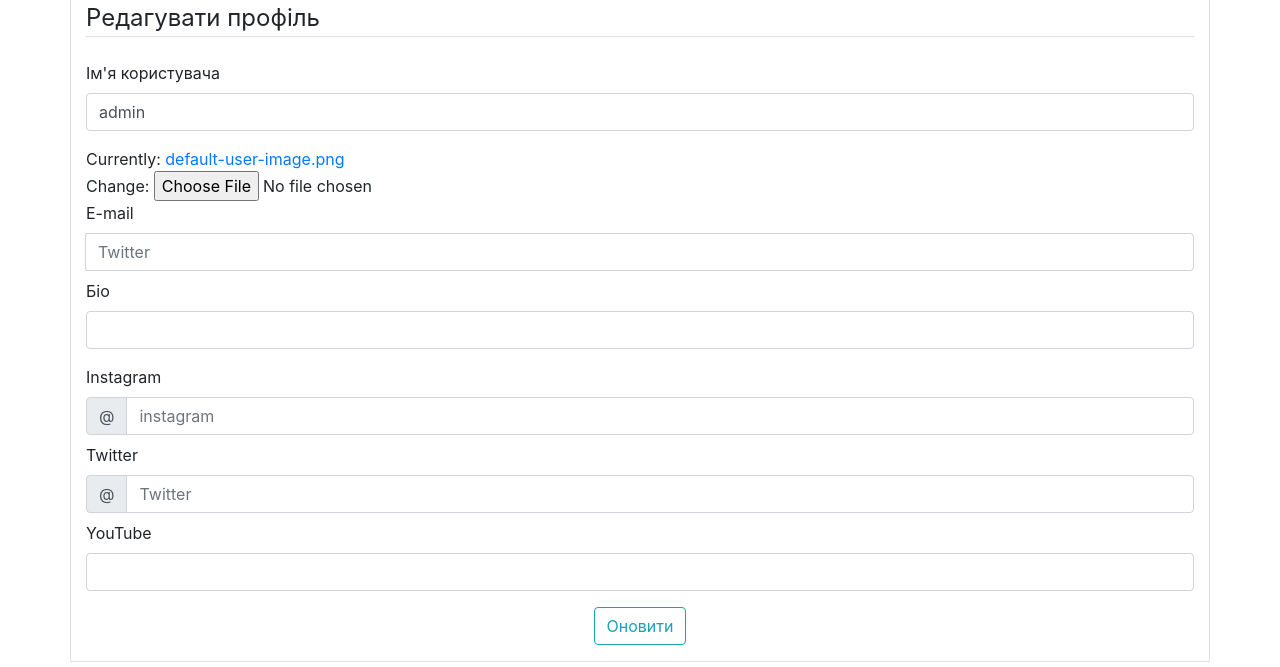
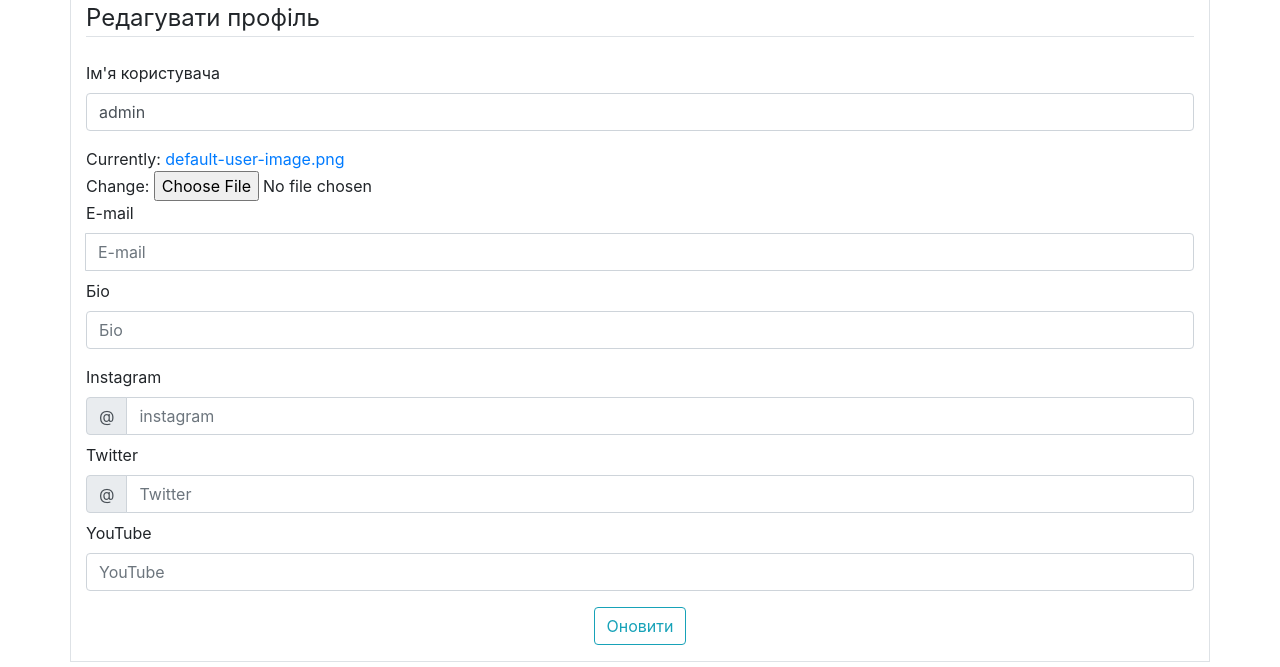
Before and after one commit to brazyko/flyer2.0, a Django app: page /profile/update in a window 1280 px wide. Shown: the part 73-740 px from the top of the page. Run offline with Django 3.2, Linux system fonts and the light colour scheme; a user stored in the database is signed in; data comes from the database, SQL or seed files in the repository; both versions use the stored data as it was after the commit; some libraries are stand-ins or nearby versions.

Commit message:
profile fix

```diff
--- a/project12/settings.py
+++ b/project12/settings.py
@@ -26,7 +26,7 @@ SECRET_KEY = '9r9j)5u5fli0z1suatvx)a!4kz^@@3@zv0!=@%k=&#a#zjxtxl'
 # SECURITY WARNING: don't run with debug turned on in production!
 DEBUG = True
 
-ALLOWED_HOSTS = ['wheele.herokuapp.com','127.0.0.1:8000']
+ALLOWED_HOSTS = ['wheele.herokuapp.com','127.0.0.1']
 
 
 STATIC_ROOT = os.path.join(BASE_DIR,'staticfiles')
--- a/users/templates/users/profile_update.html
+++ b/users/templates/users/profile_update.html
@@ -20,12 +20,12 @@
 					<div class="input-group mb-2">
 						<div class="input-group-prepend">
 						</div>
-						{% render_field u_form.email  class="form-control" id="inlineFormInputGroup" placeholder="Twitter" %}
+						{% render_field u_form.email  class="form-control" id="inlineFormInputGroup" placeholder="E-mail" %}
 					</div>
 				</div>
 				<div class="form-group">
 					<label>Біо</label>
-					{% render_field p_form.about_me  class="form-control" %}
+					{% render_field p_form.about_me  class="form-control" placeholder='Біо' %}
 				</div>
 				<div>
 					<label  for="inlineFormInputGroup">Instagram</label>
@@ -47,7 +47,7 @@
 				</div>
 				<div class="form-group">
 					<label for="exampleInputEmail1">YouTube</label>
-					{% render_field p_form.youtube  class="form-control" %}
+					{% render_field p_form.youtube  class="form-control" placeholder="YouTube" %}
 				</div>
 				<div class='form-group text-center'>
 					<button class="btn btn-outline-info" type='submit'>Оновити</button>
```
Also changed, not shown: db.sqlite3.
